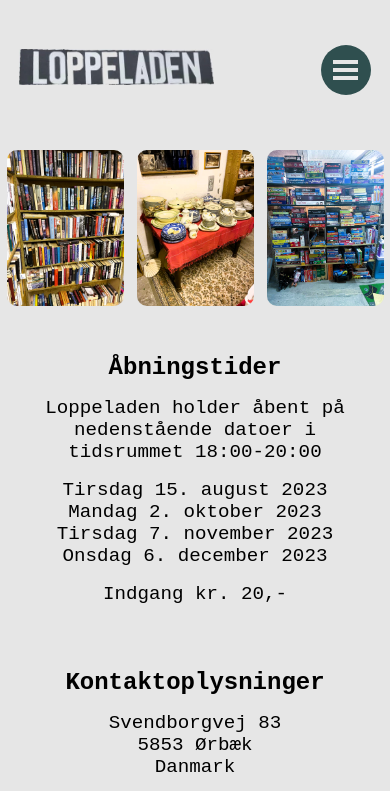
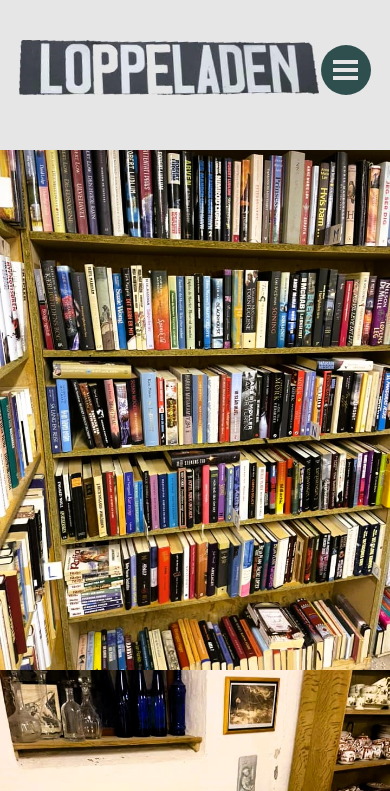
Before and after one commit to chrisanker/loppeladen, a plain HTML site: page src/index.html in a window 390 px wide. Shown: the top 791 px of the page. Drawn offline with Linux system fonts and the light colour scheme.

Commit message:
set image container flex direction to column and adjusted script

```diff
--- a/src/index.html
+++ b/src/index.html
@@ -19,10 +19,10 @@
             <li><a href="#contact" onclick="closeNav()">Kontaktoplysninger</a></li>
         </menu>
     </div>
-    <nav class="flex-display">
+    <nav id="logo" class="flex-display">
         <div class="grid-container">
             <div>
-                <img src="assets/loppeladen_cropped.jpg" alt="Loppeladen logo" style="max-width: 100%; height: auto; padding: 1em;">
+                <img  src="assets/loppeladen_cropped.jpg" alt="Loppeladen logo" style="max-width: 100%; height: auto; padding: 1em; min-width: 300px;">
             </div>
             <div id="nav-col-0" class="flex-display">
                 <b id="nav-links-container">
--- a/src/script.js
+++ b/src/script.js
@@ -1,5 +1,5 @@
 function openNav() {
-    document.getElementById("overlay-menu").style.width = "30em";
+    document.getElementById("overlay-menu").style.width = "20em";
 }
 
 function closeNav() {
--- a/src/styles.css
+++ b/src/styles.css
@@ -35,7 +35,7 @@ p {
 }
 
 section {
-    padding-top: 3rem;
+    margin-top: 3rem;
 }
 
 footer {
@@ -175,4 +175,12 @@ a {
     h1 {
         font-size: 1.5em;
     }
+    .img-container {
+        display: flex;
+        flex-flow: column wrap;
+    }
+    section img {
+        width: 100%;
+        border-radius: 0;
+    }
 }
```
